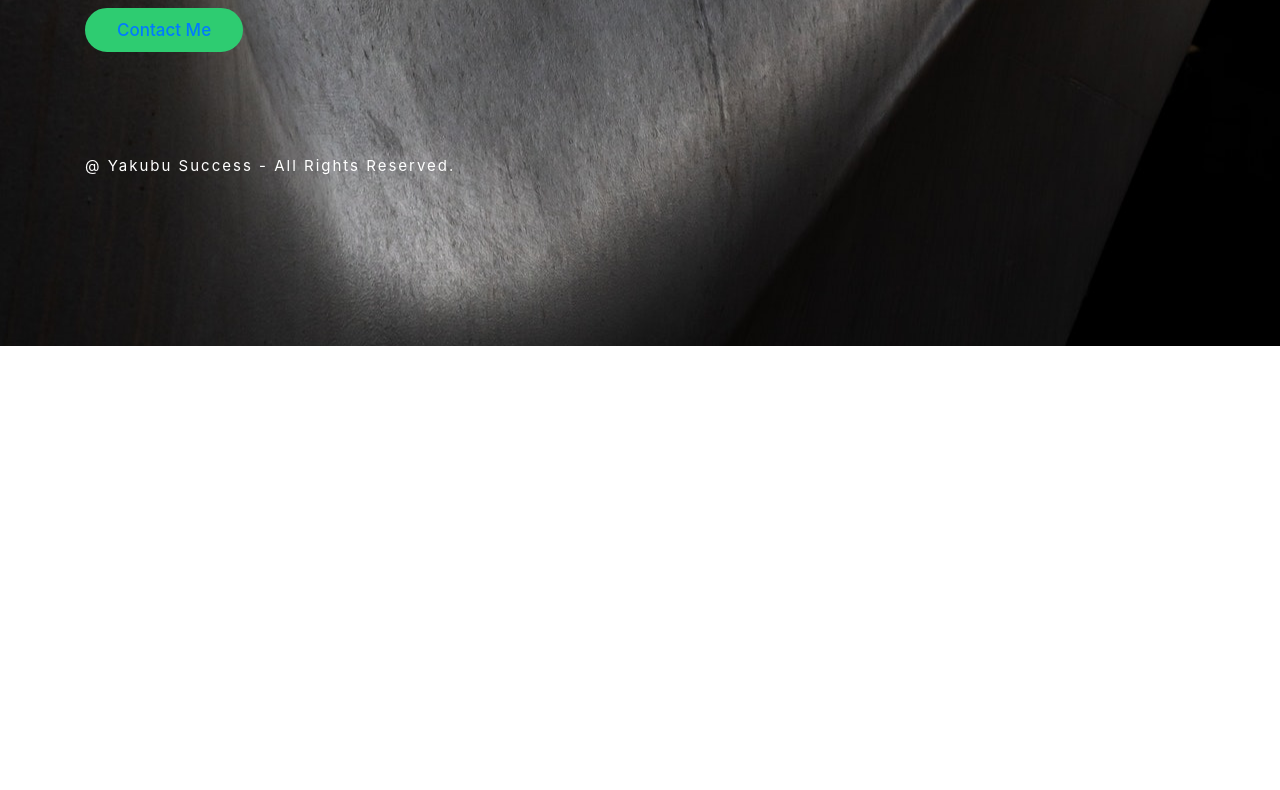
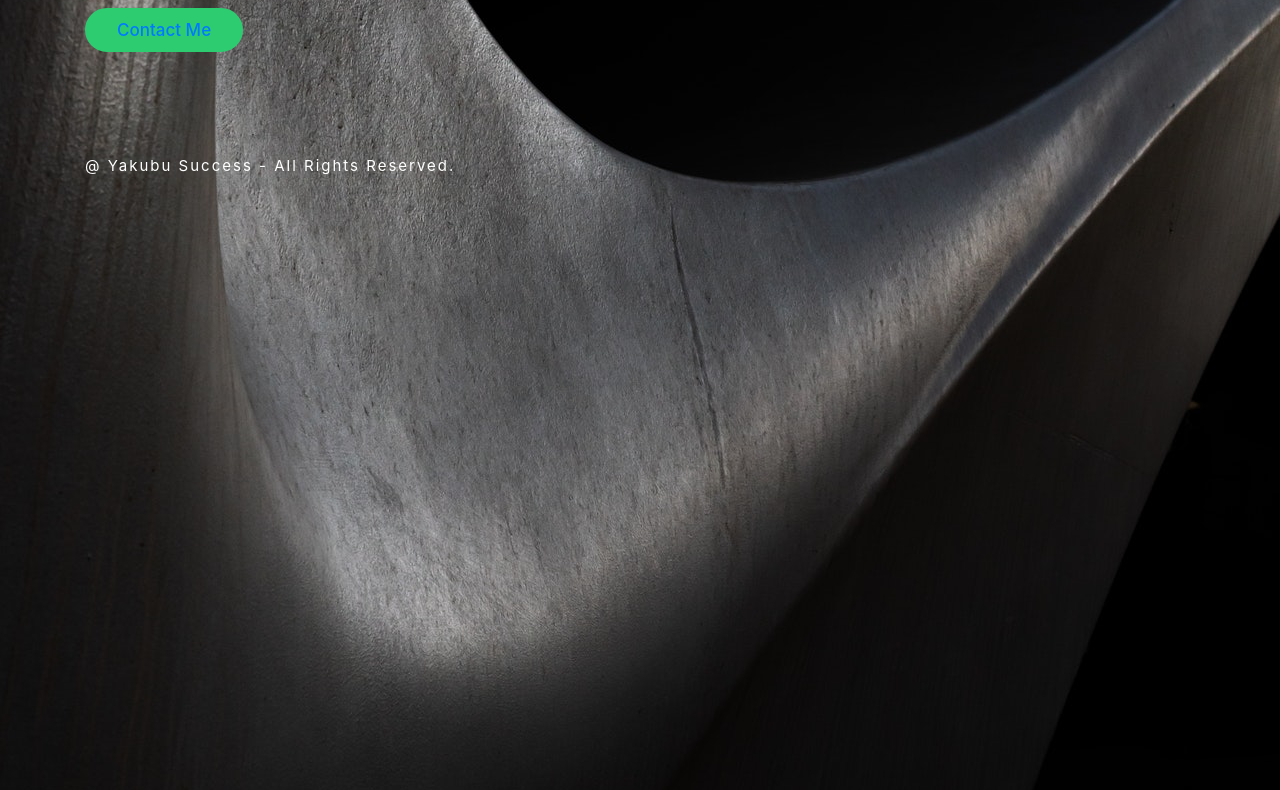
Before and after one commit to YSCodedesigner/portfolio-, a plain HTML site: page index.html in a window 1280 px wide. Shown: the part 454-1244 px from the top of the page. Before the commit the page ends 800 px from the top, so only its background shows below. Drawn offline with nearby package versions, Linux system fonts and the light colour scheme; files that its build step writes are made by us from their sources.

Commit message:
Update index.html

```diff
--- a/index.html
+++ b/index.html
@@ -16,6 +16,9 @@
         body{
             width:100%;
             height:100%;
+            background-repeat:no-repeat;
+            min-height:170vh;
+            overflow-x:hidden;
             background:url(dark2.jpeg);
             background-size: cover;
             background-position: center;
```
